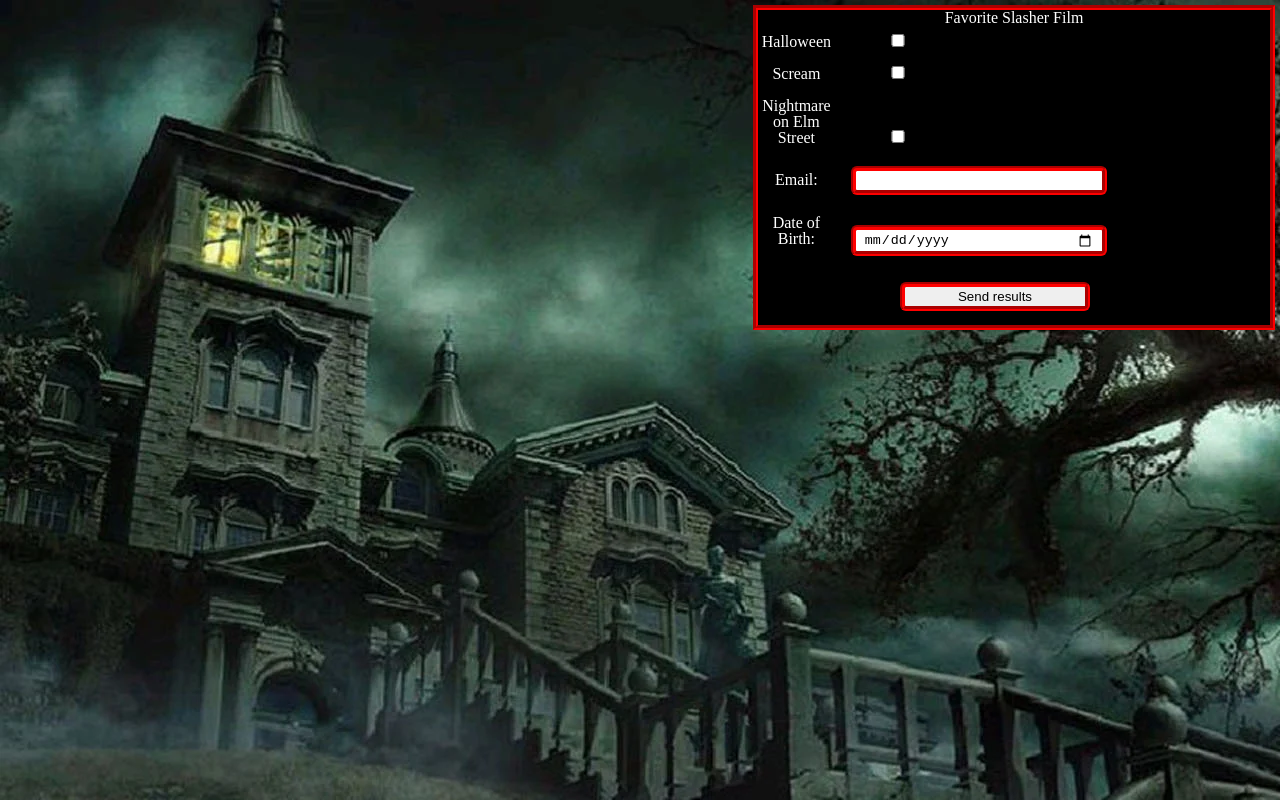
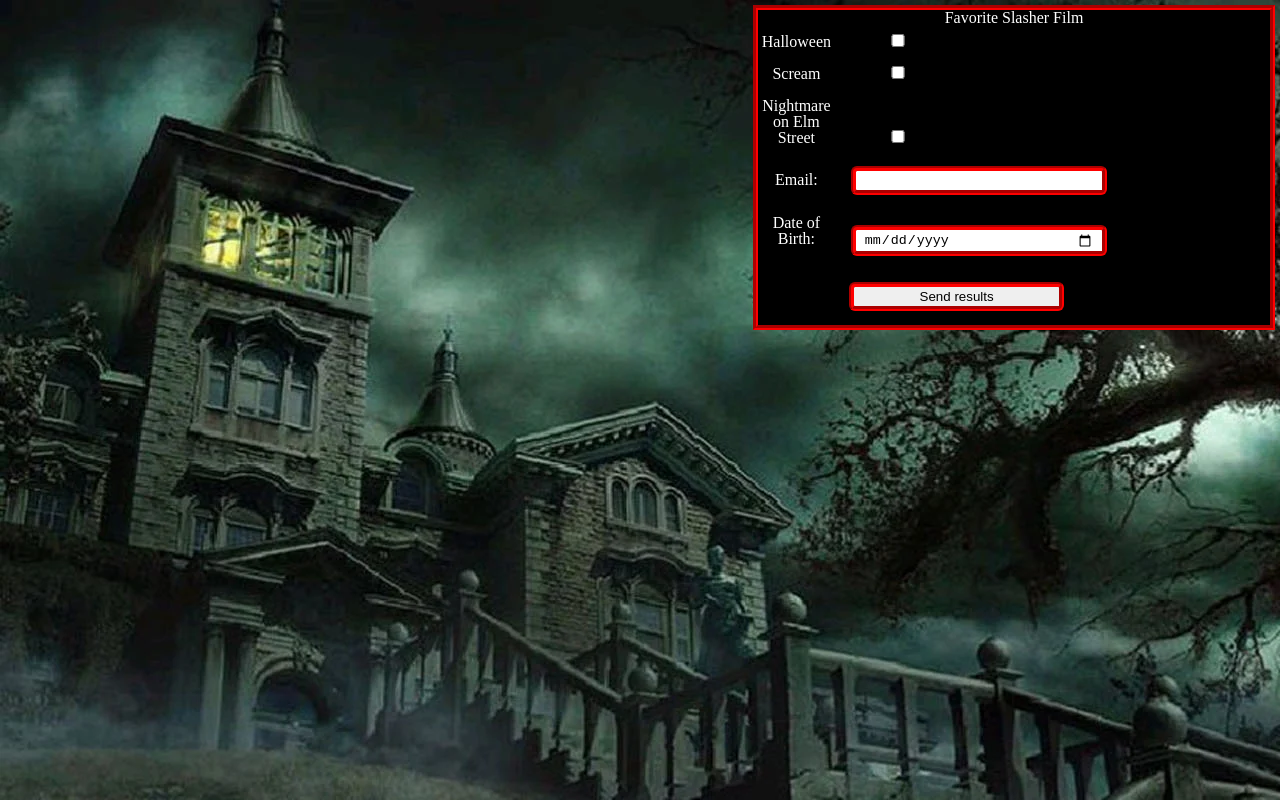
Before and after one commit to ALH-org/project1, a plain HTML site: page index.html in a window 1280 px wide. Drawn offline with Linux system fonts and the light colour scheme.

Commit message:
Update style.css

```diff
--- a/css/style.css
+++ b/css/style.css
@@ -37,7 +37,7 @@ input {
 }
 
 #input-submit {
- padding-left: 25%;
+ padding-left: 15%;
  margin: 2px 2px;
 }
 
```
